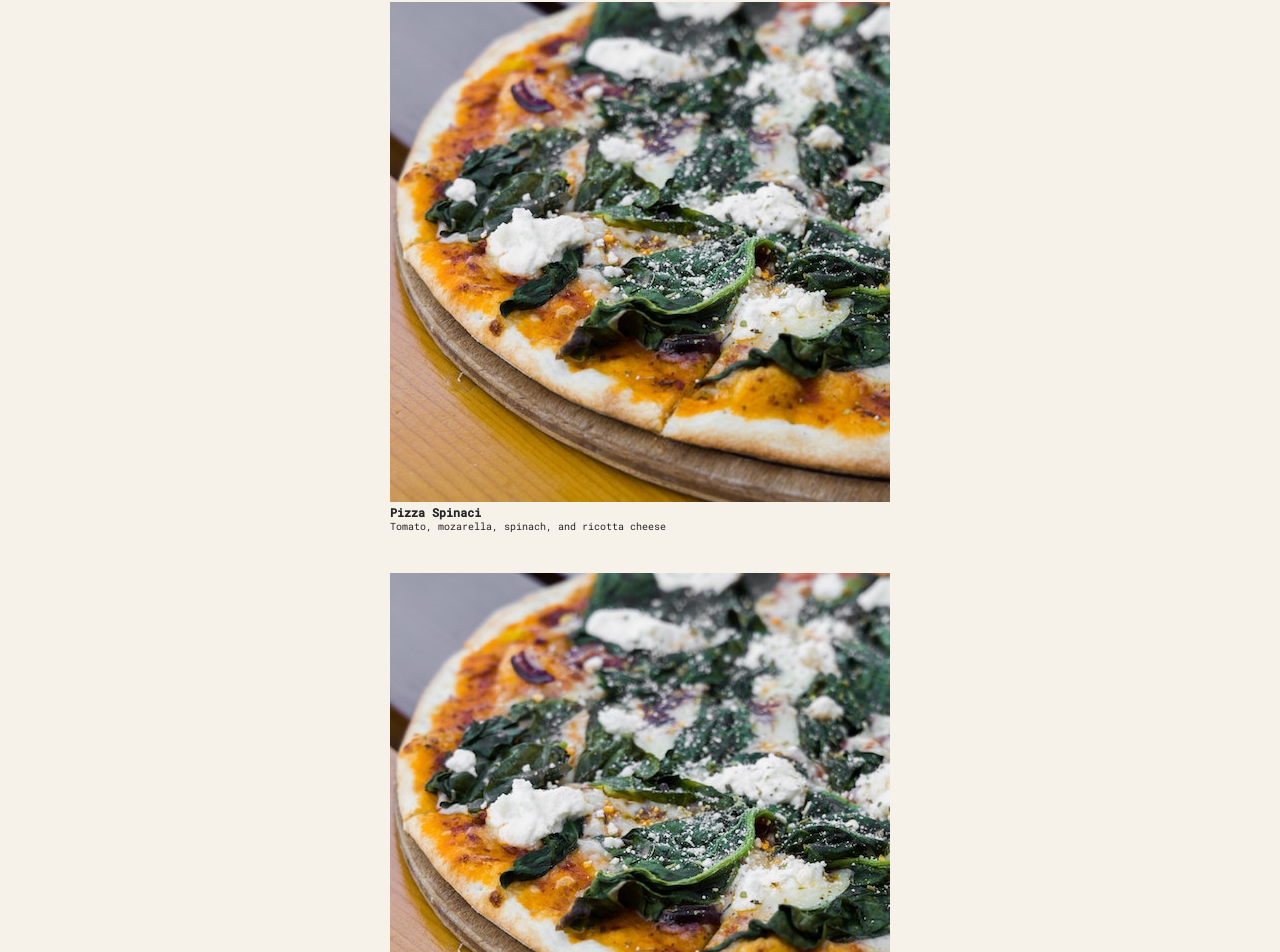
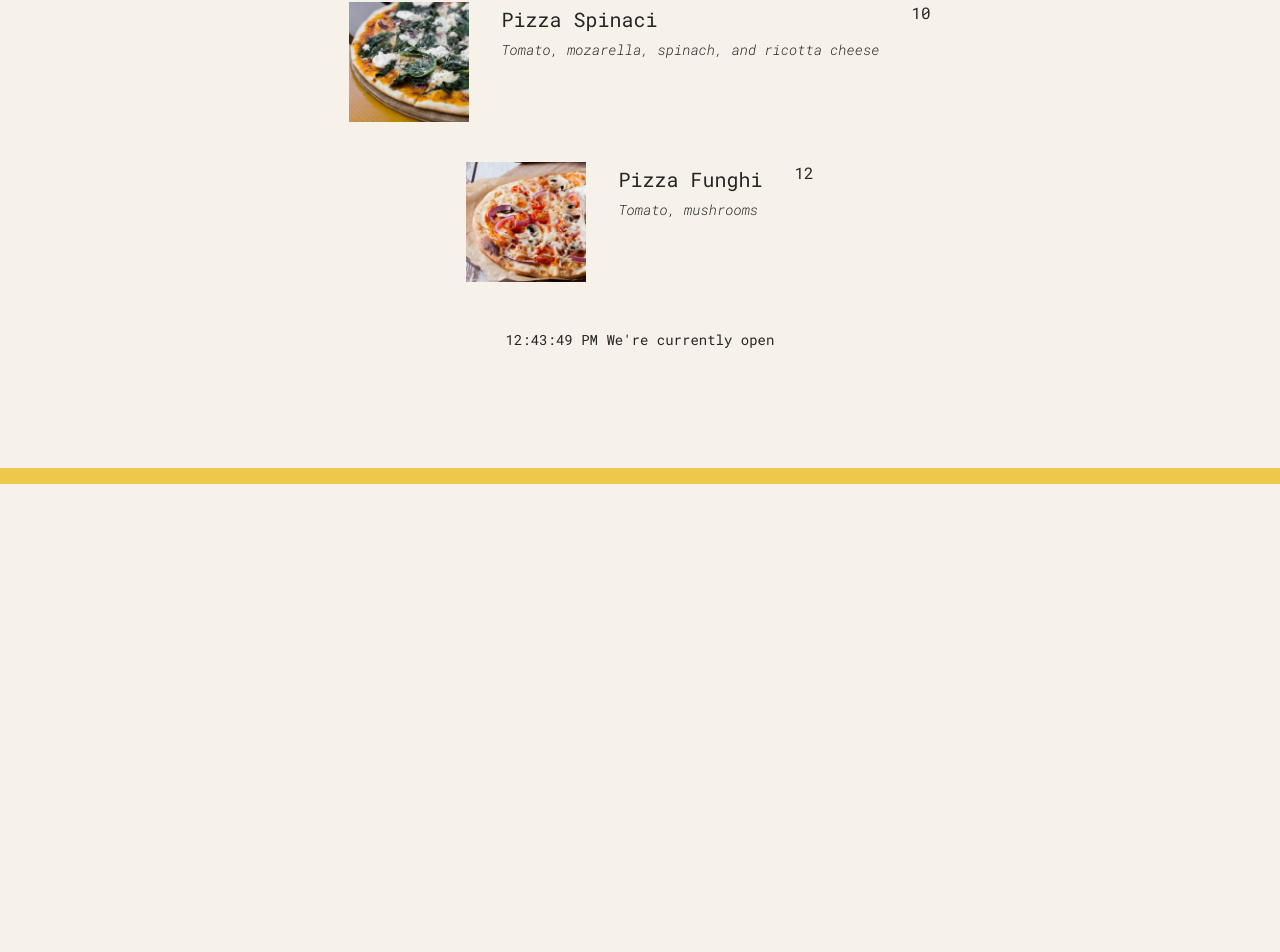
Before and after one commit to Ifeoluwa-cloud/pizza-menu, a React (Vite) app: page / in a window 1280 px wide. Shown: the part 316-1268 px from the top of the page. After the commit the page ends 800 px from the top, so only its background shows below. Built offline with nearby package versions, Linux system fonts and the light colour scheme.

Commit message:
Props passed into the Pizza component

```diff
--- a/src/index.jsx
+++ b/src/index.jsx
@@ -72,16 +72,38 @@
   )
 }
 
+//Parent Component
 function Menu() {
   return (
     <main className='menu'>
       <h2>Our Menu</h2>
-      <Pizza />
-      <Pizza />
-      <Pizza />
-      <Pizza />
+      <Pizza name='Pizza Spinaci'
+      ingredients='Tomato, mozarella, spinach, and ricotta cheese'
+      photoName='pizzas/spinaci.jpg'
+      price={10}
+      />
+
+      <Pizza name='Pizza Funghi' ingredients='Tomato, mushrooms' price={12}
+      photoName='pizzas/funghi.jpg'
+      />
     </main>
   )
+}
+
+//Child component
+function Pizza(props) {
+  console.log(props)
+
+  return (
+    <div className='pizza'>
+      <img src={props.photoName} alt={props.name} />
+      <div>
+        <h3>{props.name}</h3>
+        <p>{props.ingredients}</p>
+      </div>
+      <span>{props.price}</span>
+    </div>
+  );
 }
 
 function Footer() {
@@ -101,16 +123,6 @@
   )
 }
 
-function Pizza() {
-  return (
-    <div>
-      <img src="pizzas/spinaci.jpg" alt="" />
-      <h3>Pizza Spinaci</h3>
-      <p>Tomato, mozarella, spinach, and ricotta cheese</p>
-    </div>
-  );
-}
-
 
 createRoot(document.getElementById('root')).render(
   <StrictMode>
```
